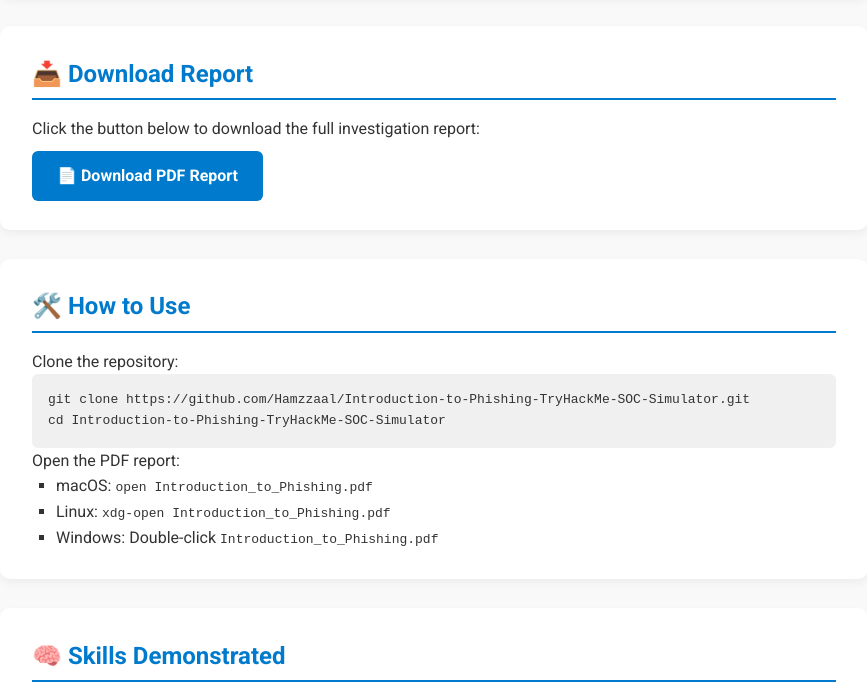
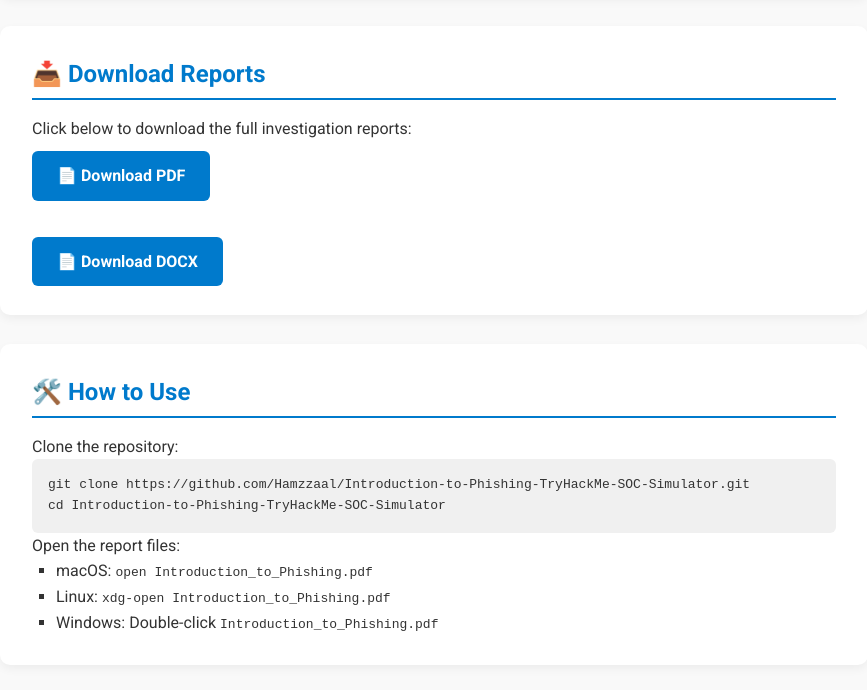
Before and after one commit to Hamzzaal/.github.io, a plain HTML site: page index.html in a window 1280 px wide. Shown: the part 1006-1696 px from the top of the page, without its empty margins (206-1073 px from the left). Drawn offline with Linux system fonts and the light colour scheme.

Commit message:
Update index.html

```diff
--- a/index.html
+++ b/index.html
@@ -3,50 +3,31 @@
 <head>
 <meta charset="UTF-8">
 <meta name="viewport" content="width=device-width, initial-scale=1.0">
-<title>Phishing Unfolding — TryHackMe SOC Simulator</title>
+<title>Introduction to Phishing — TryHackMe SOC Simulator</title>
 <link href="https://fonts.googleapis.com/css2?family=Roboto:wght@400;700&display=swap" rel="stylesheet">
 <style>
   * { box-sizing: border-box; margin: 0; padding: 0; }
   body { font-family: 'Roboto', sans-serif; background-color: #f9f9f9; color: #333; line-height: 1.6; }
-
   header { background: linear-gradient(135deg, #007acc, #00bcd4); color: white; padding: 3rem 1rem; text-align: center; }
   header h1 { font-size: 2.5rem; margin-bottom: 0.5rem; }
   header p { font-size: 1.2rem; opacity: 0.85; }
-
   main { max-width: 900px; margin: 2rem auto; padding: 0 1rem; }
-
   section { background: white; padding: 1.8rem 2rem; border-radius: 10px; margin-bottom: 1.8rem; box-shadow: 0 4px 10px rgba(0,0,0,0.05); transition: transform 0.3s; }
   section:hover { transform: translateY(-5px); }
-
   h2 { color: #007acc; margin-bottom: 1rem; border-bottom: 2px solid #007acc; padding-bottom: 0.3rem; }
   ul { margin-left: 1.5rem; list-style-type: square; }
   a { color: #007acc; text-decoration: none; }
   a:hover { text-decoration: underline; }
-
   pre { background: #f0f0f0; padding: 1rem; border-radius: 6px; overflow-x: auto; }
-
   footer { text-align: center; padding: 1.5rem; background-color: #333; color: white; margin-top: 2rem; border-top: 3px solid #007acc; }
-
-  .icon { width: 20px; height: 20px; vertical-align: middle; margin-right: 6px; }
-
-  .download-btn {
-    display:inline-block;
-    padding:12px 25px;
-    background-color:#007acc;
-    color:white;
-    font-weight:bold;
-    border-radius:6px;
-    text-decoration:none;
-    margin-top:10px;
-    transition:0.3s;
-  }
+  .download-btn { display:inline-block; padding:12px 25px; background-color:#007acc; color:white; font-weight:bold; border-radius:6px; text-decoration:none; margin-top:10px; transition:0.3s; }
   .download-btn:hover { background-color:#005f99; }
 </style>
 </head>
 <body>
 
 <header>
-  <h1>📨 Phishing Unfolding — TryHackMe SOC Simulator</h1>
+  <h1>📨 Introduction to Phishing — TryHackMe SOC Simulator</h1>
   <p>Hands-on SOC Scenario Report by Eng. Hamzah Ali Alhaidari</p>
 </header>
 
@@ -80,9 +61,11 @@
 </section>
 
 <section>
-  <h2>📥 Download Report</h2>
-  <p>Click the button below to download the full investigation report:</p>
-  <a href="Introduction_to_Phishing.pdf" download class="download-btn">📄 Download PDF Report</a>
+  <h2>📥 Download Reports</h2>
+  <p>Click below to download the full investigation reports:</p>
+  <a href="Introduction_to_Phishing.pdf" download class="download-btn">📄 Download PDF</a>
+  <br><br>
+  <a href="Introduction_to_Phishing.docx" download class="download-btn">📄 Download DOCX</a>
 </section>
 
 <section>
@@ -90,7 +73,7 @@
   <p>Clone the repository:</p>
   <pre>git clone https://github.com/Hamzzaal/Introduction-to-Phishing-TryHackMe-SOC-Simulator.git
 cd Introduction-to-Phishing-TryHackMe-SOC-Simulator</pre>
-  <p>Open the PDF report:</p>
+  <p>Open the report files:</p>
   <ul>
     <li>macOS: <code>open Introduction_to_Phishing.pdf</code></li>
     <li>Linux: <code>xdg-open Introduction_to_Phishing.pdf</code></li>
@@ -127,6 +110,7 @@ cd Introduction-to-Phishing-TryHackMe-SOC-Simulator</pre>
     <li>🔗 TryHackMe: <a href="https://tryhackme.com/p/ETH.CYBER" target="_blank">ETH.CYBER</a></li>
     <li>🔗 LinkedIn: <a href="https://www.linkedin.com/in/hamzah-alhaidari-bb2228219/" target="_blank">Hamzah Alhaidari</a></li>
     <li>✉️ Email: 7.7hamza0@gmail.com</li>
+    <li>🔗 GitHub Repository: <a href="https://github.com/Hamzzaal/Introduction-to-Phishing-TryHackMe-SOC-Simulator" target="_blank">View on GitHub</a></li>
   </ul>
 </section>
 
```
